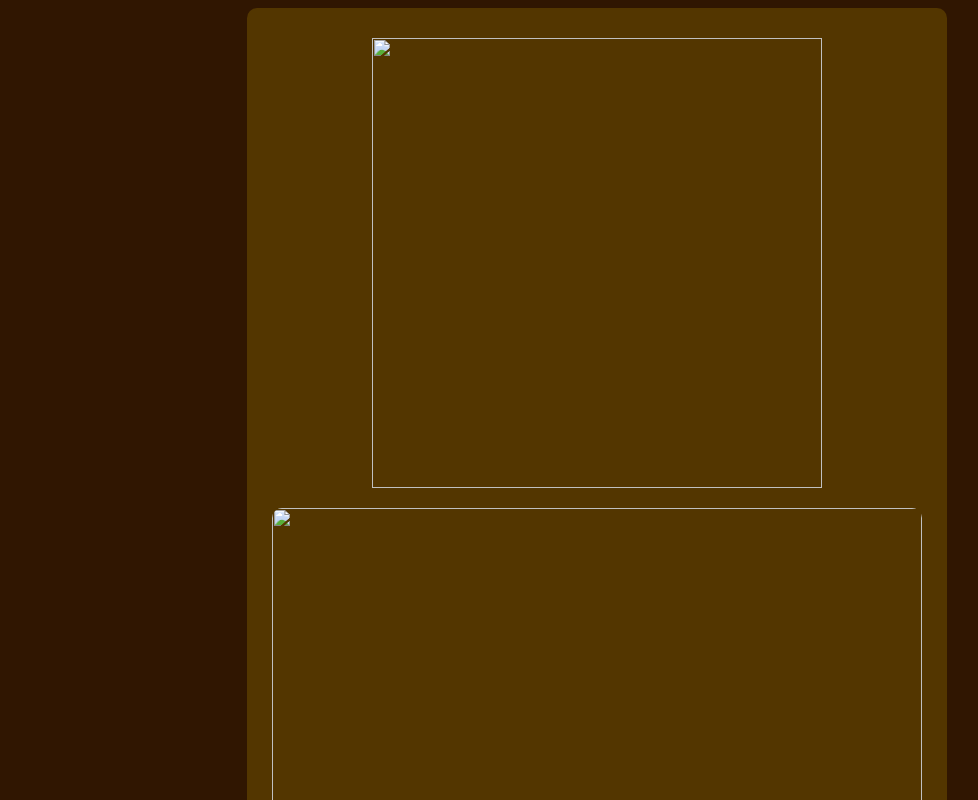
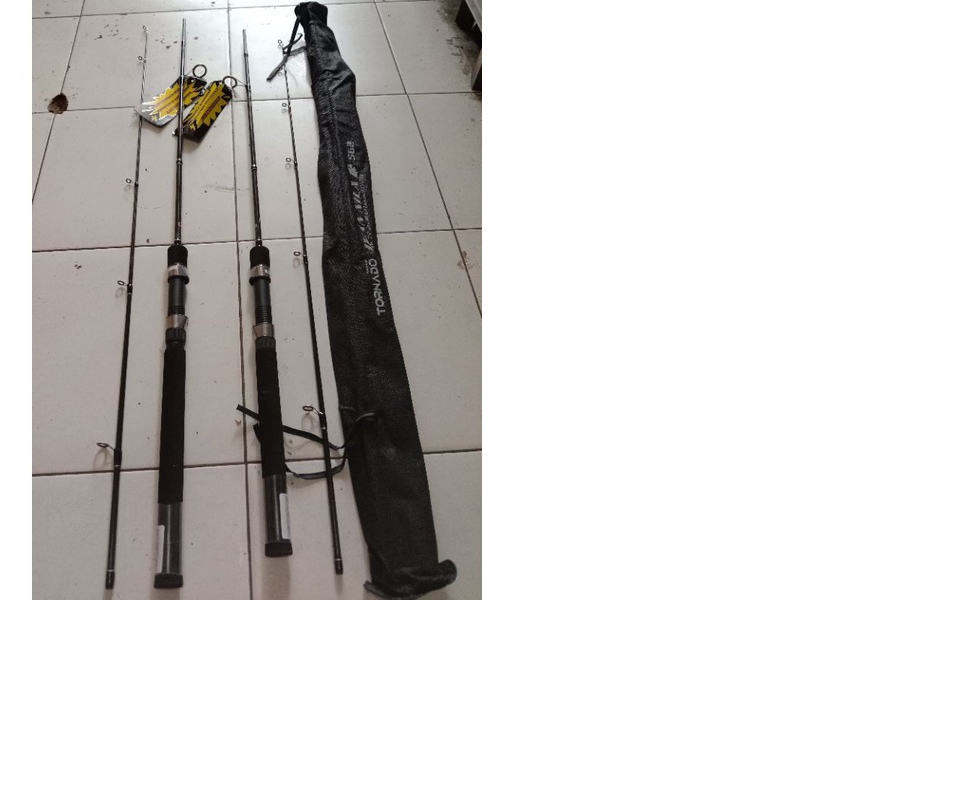
Before and after one commit to tamaoarima-cell/pancing, a plain HTML site: page index.html in a window 1280 px wide. Shown: the top 800 px of the page, without its empty margins (43-1021 px from the left). Drawn offline with Linux system fonts and the light colour scheme.

Commit message:
Add files via upload

```diff
--- a/index.html
+++ b/index.html
@@ -1,17 +1,23 @@
+<!DOCTYPE html>
 <html lang="en">
-
 <head>
     <meta charset="UTF-8">
+    <meta http-equiv="X-UA-Compatible" content="IE=edge">
     <meta name="viewport" content="width=device-width, initial-scale=1.0">
-    <title>Mulai 10K! Gaskan 777!</title>
-    <style>body{ background-color: rgb(48, 22, 1); } .stedi{ margin: auto; width: 700px; max-width: 100%; text-align: center; background-color: rgb(83, 54, 0); border-radius: 10px; } .logo{ width: 450px; max-width: 100%; margin-top: 30px; } .banner{ width: 650px; max-width: 100%; margin-top: 20px; border-radius: 10px; }</style>
+    <title>JORAN KUAT!</title>
+
+    <style>
+        body{
+            margin: 0;
+            padding: 0;
+        }
+        img{
+            margin: auto;
+            max-width: 100%;
+        }
+    </style>
 </head>
 <body>
-    <div class="stedi">
-        <a href="https://habawin.com/?content=register&ref=koreaa"><img class="logo" src="daftar.gif"></a>
-        <a href="https://habawin.com/?content=register&ref=koreaa"><img class="banner" src="ngentup.jpg"></a>
-    </div>
-<script defer src="https://static.cloudflareinsights.com/beacon.min.js/vcd15cbe7772f49c399c6a5babf22c1241717689176015" integrity="sha512-ZpsOmlRQV6y907TI0dKBHq9Md29nnaEIPlkf84rnaERnq6zvWvPUqr2ft8M1aS28oN72PdrCzSjY4U6VaAw1EQ==" data-cf-beacon='{"version":"2024.11.0","token":"9043e9dd3abd47e3a3859eaccfa9d6b8","r":1,"server_timing":{"name":{"cfCacheStatus":true,"cfEdge":true,"cfExtPri":true,"cfL4":true,"cfOrigin":true,"cfSpeedBrain":true},"location_startswith":null}}' crossorigin="anonymous"></script>
+    <a href="/"><img src="images/joran.jpg"></a>
 </body>
-
 </html>
```
